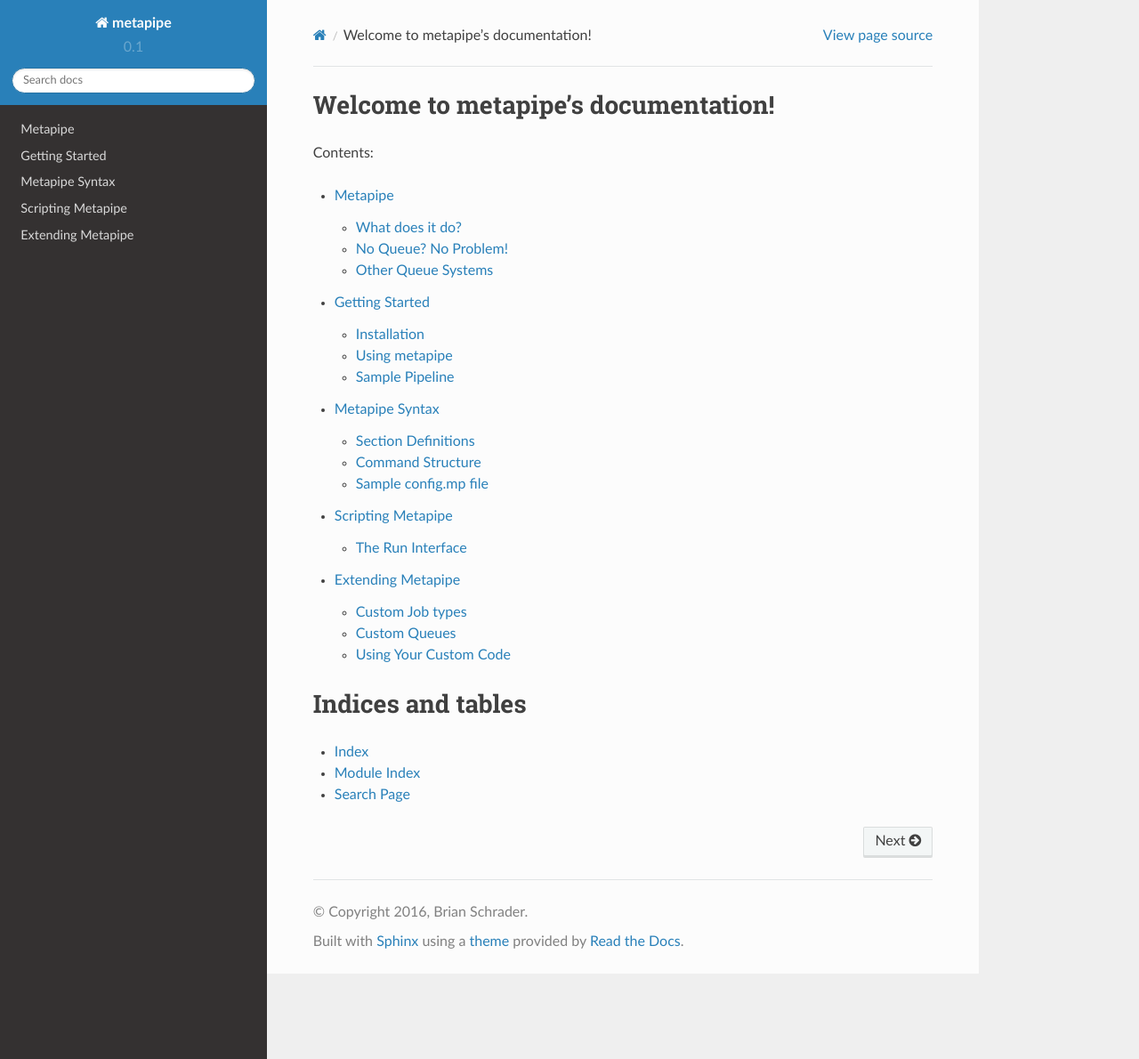
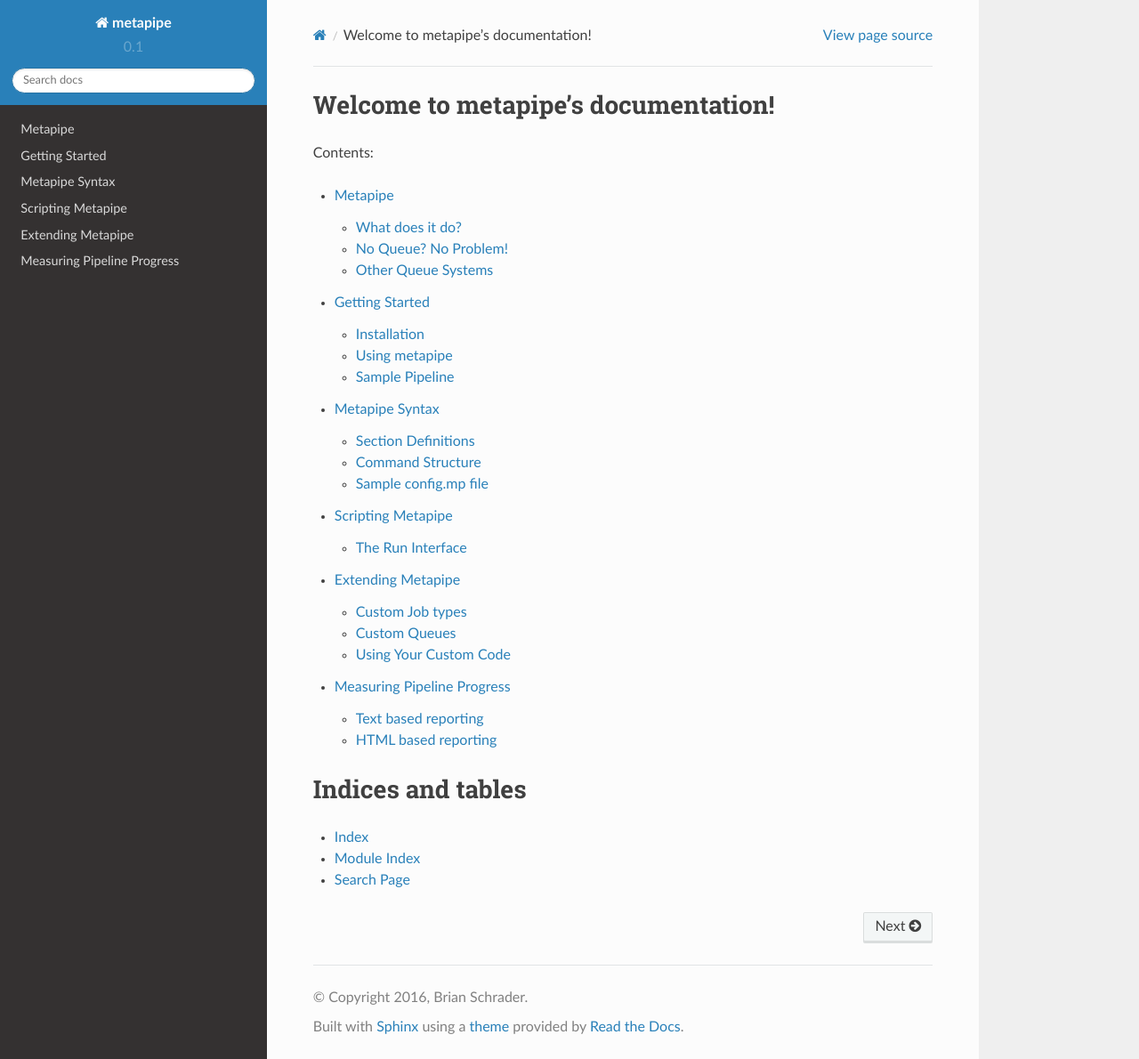
Before and after one commit to TorkamaniLab/metapipe, a Sphinx documentation site: the page built from docs/index.rst, in a window 1280 px wide and 1190 px high. Shown: the whole window at 89% size. Built offline with Sphinx 7.4.7 and the Read the Docs theme 2.0.0, drawn with Linux system fonts in a browser that asks for light colours; some of the changed lines change nothing that is shown.

Commit message:
Adds new reporting section

````diff
--- a/docs/index.rst
+++ b/docs/index.rst
@@ -16,6 +16,7 @@
    syntax.md
    scripting.md
    extending.md
+   reporting.md
 
 
 Indices and tables
--- /dev/null
+++ b/docs/reporting.md
@@ -0,0 +1,25 @@
+# Measuring Pipeline Progress
+
+While Metapipe runs your pipeline, it writes updates to `stdout`. These can be helpful, but most times it can be more helpful to get additional information in a more helpful format.
+
+Metapipe provides a few different methods of visualizing the progress of your pipeline. These options are specified by the `--report-type` option.
+
+
+## Text based reporting
+
+```
+--report-type text
+```
+
+This option is the default. Metapipe will write to `stdout` and this can be redirected to a file.
+
+
+## HTML based reporting
+
+```
+--report-type html
+```
+
+Using this option, Metapipe will generate an HTML report of the pipeline as it runs. This static report represents the current state of the pipeline and what steps have already been completed. The report also includes a progress bar that reports a visualization of the rough progress of the pipeline.
+
+**Important:** This progress indicator is based on the number of overall steps to be completed and represents the number of steps remaining. This has no correlation with the amount of time remaining, as that depends on the length of time each step takes.
````
